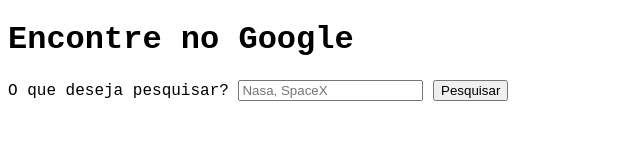
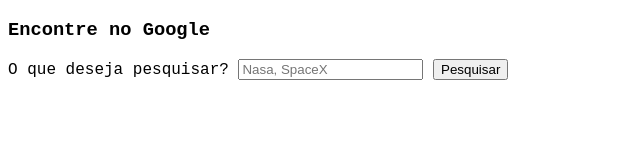
Before and after one commit to michellycruz/html-onebitcode, a plain HTML site: page form/formulario.html in a window 1280 px wide. Shown: the whole page, without its empty margins (0-640 px from the left). Drawn offline with Linux system fonts and the light colour scheme.

Commit message:
Update formulario.html

```diff
--- a/form/formulario.html
+++ b/form/formulario.html
@@ -12,7 +12,7 @@
     }
 </style>
 <body>
-    <h1>Encontre no Google</h1>
+    <h3>Encontre no Google</h3>
     <form action="https://www.google.com/search">
         <label for="iq">O que deseja pesquisar?</label>
         <input type="text" name="q" id="iq" placeholder="Nasa, SpaceX">
```
